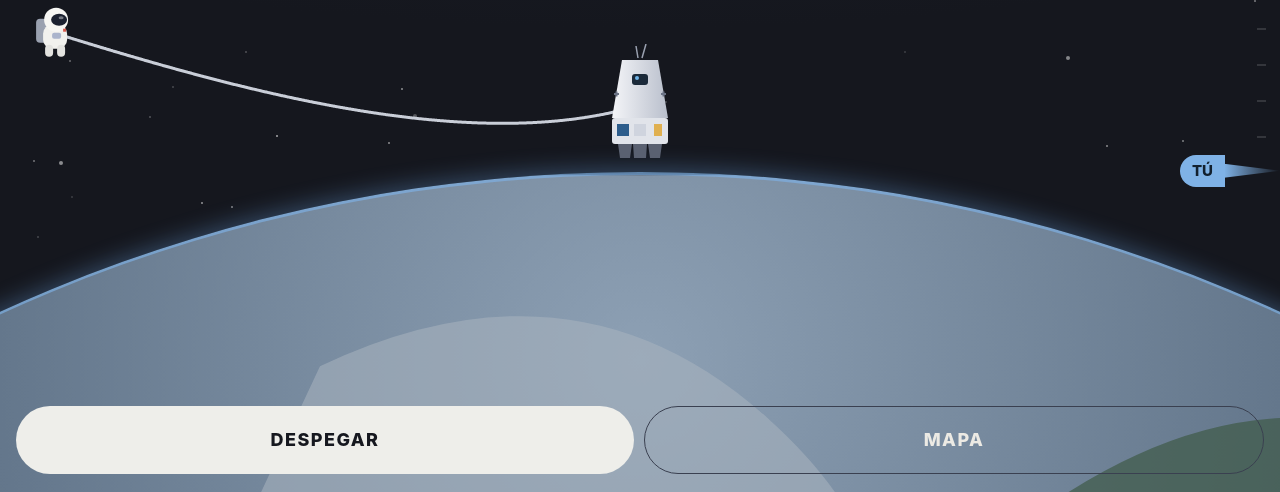
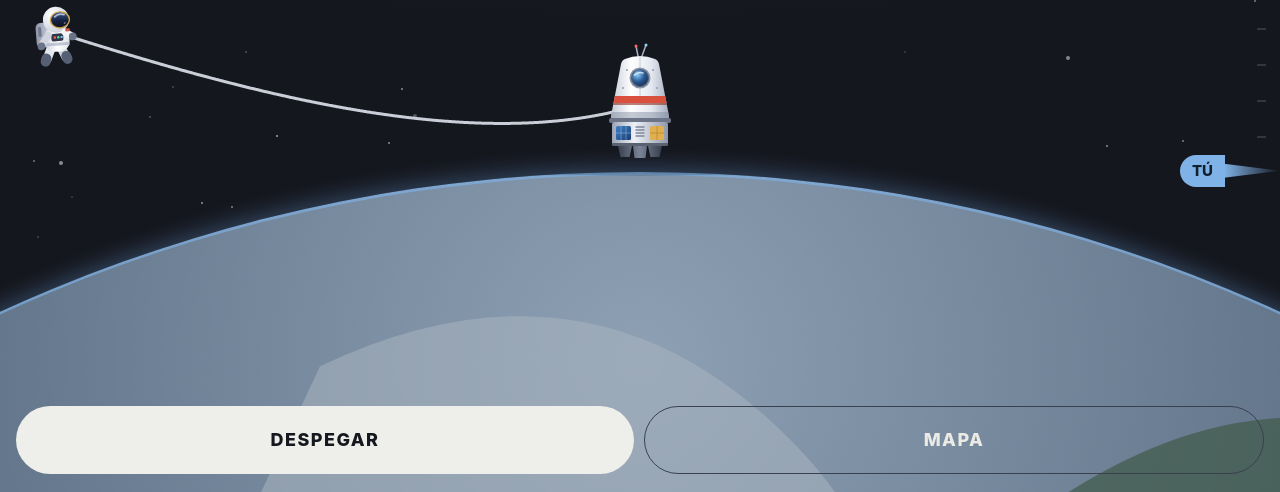
Before and after one commit to originfinanzas2-star/Juegos, a plain HTML site: page servidor/public/juegos/orbita/index.html in a window 1280 px wide. Shown: the part 308-800 px from the top of the page. Drawn offline with Linux system fonts and the light colour scheme.

Commit message:
Add files via upload

```diff
--- a/servidor/public/juegos/orbita/index.html
+++ b/servidor/public/juegos/orbita/index.html
@@ -35,9 +35,14 @@ button{font:inherit;cursor:pointer;color:inherit;border:0;background:none}
 #tether{position:absolute;inset:0;width:100%;height:100%;pointer-events:none;z-index:2}
 #cap{position:absolute;left:50%;margin-left:-48px;top:calc(var(--y0) - 128px);width:96px;z-index:3}
 #cap svg{display:block}
-.flame{opacity:0}#cap.fire .flame{opacity:1;animation:fl .12s infinite alternate}
-@keyframes fl{to{transform:scaleY(1.25)}}
-.smoke{position:absolute;left:0;right:0;top:122px;height:0;opacity:0}#cap.fire .smoke{opacity:1}
+#cap svg{overflow:visible}
+.flame{opacity:0;transition:opacity .3s}#cap.fire .flame{opacity:1}
+.flame path{transform-box:fill-box;transform-origin:50% 0}
+#cap.fire .flame path{animation:fl .09s infinite alternate}
+#cap.fire .flame path:nth-child(2n){animation-duration:.12s;animation-delay:-.05s}
+@keyframes fl{from{transform:scale(.9,.85)}to{transform:scale(1.08,1.2)}}
+.glow{opacity:0;transition:opacity .3s}#cap.fire .glow{opacity:1}
+.smoke{position:absolute;left:0;right:0;top:128px;height:0;opacity:0;transition:opacity .4s}#cap.fire .smoke{opacity:1}
 .smoke i{position:absolute;left:50%;top:0;width:30px;height:30px;margin-left:-15px;border-radius:50%;background:var(--tc);opacity:0}
 #cap.fire .smoke i{animation:pf 1.3s ease-out infinite;animation-delay:var(--w)}
 @keyframes pf{0%{transform:translate(0,0) scale(.5);opacity:.6}100%{transform:translate(var(--x),220px) scale(1.8);opacity:0}}
@@ -88,14 +93,53 @@ button{font:inherit;cursor:pointer;color:inherit;border:0;background:none}
  <div id="dash"><span id="dl"></span></div>
  <div id="tu"><span>TÚ</span><i></i></div>
  <svg id="tether"><path id="cord" fill="none" stroke="#c9ced8" stroke-width="3" stroke-linecap="round" stroke-dasharray="1 0"/>
-  <g id="ast"><rect x="0" y="12" width="11" height="24" rx="4" fill="#9aa1b0"/><rect x="7" y="18" width="24" height="24" rx="9" fill="#f1f1ee"/><rect x="9" y="38" width="8" height="12" rx="4" fill="#e3e3e0"/><rect x="21" y="38" width="8" height="12" rx="4" fill="#e3e3e0"/><circle cx="20" cy="13" r="12" fill="#f6f6f3"/><ellipse cx="23" cy="13" rx="8" ry="6" fill="#1b2130"/><ellipse cx="25" cy="11" rx="2.5" ry="1.5" fill="#ffffff66"/><rect x="16" y="26" width="9" height="6" rx="2" fill="#aab4cc"/><rect x="27" y="22" width="3" height="3" fill="#d4584c"/></g></svg>
- <div id="cap"><svg viewBox="0 0 96 124" width="96" height="124"><defs><linearGradient id="cg" x1="0" x2="1"><stop offset="0" stop-color="#f4f5f8"/><stop offset="1" stop-color="#b9bfcc"/></linearGradient></defs>
-  <path d="M46 14L44 2M50 14L54 0" stroke="#9aa1b0" stroke-width="1.5"/>
-  <path d="M30 16h36l10 58H20z" fill="url(#cg)"/><rect x="40" y="30" width="16" height="11" rx="3" fill="#1b2a3a"/><circle cx="45" cy="34" r="2" fill="#6fb4e8"/>
-  <path d="M22 50h5M24.5 47.5v5M69 50h5M71.5 47.5v5" stroke="#6b7385" stroke-width="2"/>
-  <rect x="20" y="74" width="56" height="26" rx="3" fill="#e1e4ea"/><rect x="25" y="80" width="12" height="12" fill="#2d5d8c"/><rect x="42" y="80" width="12" height="12" fill="#cfd4de"/><rect x="62" y="80" width="8" height="12" fill="#e0b050"/>
-  <path d="M26 100h14l-2 14H28zM41 100h14l-1 14H42zM56 100h14l-2 14H58z" fill="#5a6171"/>
-  <g class="flame" style="transform-origin:48px 114px"><ellipse cx="33" cy="118" rx="5" ry="9" fill="#ffb84d"/><ellipse cx="48" cy="118" rx="5" ry="10" fill="#ffd36e"/><ellipse cx="63" cy="118" rx="5" ry="9" fill="#ffb84d"/></g></svg>
+  <defs>
+   <linearGradient id="abp" x1="0" x2="1"><stop offset="0" stop-color="#8d95a8"/><stop offset="1" stop-color="#c3c9d6"/></linearGradient>
+   <linearGradient id="asu" x1="0" x2="1"><stop offset="0" stop-color="#cdd2dd"/><stop offset=".5" stop-color="#ffffff"/><stop offset="1" stop-color="#dfe3ea"/></linearGradient>
+   <radialGradient id="ahl" cx=".35" cy=".3" r=".85"><stop offset="0" stop-color="#ffffff"/><stop offset="1" stop-color="#c5cbd8"/></radialGradient>
+   <linearGradient id="avs" x1="0" y1="0" x2="0" y2="1"><stop offset="0" stop-color="#3b5a9a"/><stop offset=".55" stop-color="#16213f"/><stop offset="1" stop-color="#0b101f"/></linearGradient>
+  </defs>
+  <g id="ast"><g id="astb">
+   <rect x="0" y="15" width="13" height="25" rx="5" fill="url(#abp)"/><rect x="2.5" y="19" width="3" height="10" rx="1.5" fill="#6d7587"/><circle cx="4" cy="34" r="1.6" fill="#ff8a4c"/>
+   <path d="M14 41L9 52" stroke="#e4e7ee" stroke-width="9" stroke-linecap="round"/><path d="M24 41L28 51" stroke="#d0d5e0" stroke-width="9" stroke-linecap="round"/>
+   <path d="M8.5 51L7.5 54" stroke="#566075" stroke-width="10" stroke-linecap="round"/><path d="M28.5 50L29.5 53" stroke="#566075" stroke-width="10" stroke-linecap="round"/>
+   <rect x="8" y="20" width="25" height="25" rx="10" fill="url(#asu)"/><rect x="8" y="36" width="25" height="3" fill="#aab2c4" opacity=".7"/>
+   <rect x="15" y="27" width="12" height="7.5" rx="2" fill="#2f3748"/><circle cx="18.5" cy="30.7" r="1.3" fill="#ff5a4a"/><circle cx="22" cy="30.7" r="1.3" fill="#5ee0a0"/><circle cx="25.3" cy="30.7" r="1.3" fill="#6fb4e8"/>
+   <path d="M12 28L5 37" stroke="#cfd4de" stroke-width="7" stroke-linecap="round"/><circle cx="4.5" cy="38.5" r="3.8" fill="#6a7388"/>
+   <circle cx="21" cy="13" r="13" fill="url(#ahl)"/>
+   <ellipse cx="25" cy="13.5" rx="9.5" ry="8" fill="url(#avs)" stroke="#c9a24a" stroke-width="1.4"/>
+   <path d="M20 10Q24 6.5 29.5 8.5" stroke="#fff" stroke-opacity=".65" stroke-width="1.8" fill="none" stroke-linecap="round"/><circle cx="29.5" cy="17" r="1" fill="#fff" opacity=".35"/>
+   <path d="M29 26L35 30" stroke="#f4f5f8" stroke-width="7" stroke-linecap="round"/><rect x="29.5" y="22.5" width="4.5" height="3" rx=".8" fill="#d4584c"/><circle cx="36.5" cy="31" r="3.9" fill="#6a7388"/>
+  </g></g></svg>
+ <div id="cap"><svg viewBox="0 0 96 124" width="96" height="124"><defs>
+   <linearGradient id="cg" x1="0" x2="1"><stop offset="0" stop-color="#c4cad8"/><stop offset=".35" stop-color="#ffffff"/><stop offset=".7" stop-color="#e3e7ef"/><stop offset="1" stop-color="#a3abbd"/></linearGradient>
+   <linearGradient id="sm" x1="0" x2="1"><stop offset="0" stop-color="#9aa3b5"/><stop offset=".4" stop-color="#eef0f5"/><stop offset="1" stop-color="#8f98ab"/></linearGradient>
+   <radialGradient id="gl" cx=".35" cy=".3" r=".9"><stop offset="0" stop-color="#8fd0ff"/><stop offset=".45" stop-color="#2a5d96"/><stop offset="1" stop-color="#0c1830"/></radialGradient>
+   <linearGradient id="nz" x1="0" x2="1"><stop offset="0" stop-color="#3a4150"/><stop offset=".5" stop-color="#7a8497"/><stop offset="1" stop-color="#363d4b"/></linearGradient>
+   <linearGradient id="solar" x1="0" y1="0" x2="1" y2="1"><stop offset="0" stop-color="#3f7fc4"/><stop offset="1" stop-color="#1b3f72"/></linearGradient>
+   <linearGradient id="fo" x1="0" y1="0" x2="0" y2="1"><stop offset="0" stop-color="#fff4b8"/><stop offset=".3" stop-color="#ffb43d"/><stop offset=".7" stop-color="#ff5a14"/><stop offset="1" stop-color="#ff3c0a" stop-opacity="0"/></linearGradient>
+   <linearGradient id="fi" x1="0" y1="0" x2="0" y2="1"><stop offset="0" stop-color="#ffffff"/><stop offset=".5" stop-color="#ffe57a"/><stop offset="1" stop-color="#ffb347" stop-opacity="0"/></linearGradient>
+   <clipPath id="hull"><path d="M33 15Q48 9 63 15Q66 16 67 20L77 72Q77.5 75 75 75H21Q18.5 75 19 72L29 20Q30 16 33 15Z"/></clipPath>
+  </defs>
+  <path d="M46 12L44 2M50 12L54 1" stroke="#aab1c1" stroke-width="1.5" stroke-linecap="round"/><circle cx="44" cy="2" r="1.5" fill="#ff6a5a"/><circle cx="54" cy="1" r="1.5" fill="#8fd0f0"/>
+  <path d="M33 15Q48 9 63 15Q66 16 67 20L77 72Q77.5 75 75 75H21Q18.5 75 19 72L29 20Q30 16 33 15Z" fill="url(#cg)"/>
+  <g clip-path="url(#hull)"><path d="M10 52H86V59H10Z" fill="#d9503f"/><path d="M10 59H86V61H10Z" fill="#8c2f24" opacity=".6"/><path d="M10 68H86V75H10Z" fill="#7d879b" opacity=".45"/><path d="M48 9V52" stroke="#9aa3b5" stroke-width=".8" opacity=".6"/></g>
+  <circle cx="48" cy="34" r="10.5" fill="#8d96a8"/><circle cx="48" cy="34" r="8.5" fill="url(#gl)" stroke="#52607a" stroke-width="1.2"/><path d="M42.5 31Q46 27.5 51 29" stroke="#fff" stroke-opacity=".7" stroke-width="1.6" fill="none" stroke-linecap="round"/>
+  <circle cx="35" cy="26" r="1.1" fill="#9aa3b5"/><circle cx="61" cy="26" r="1.1" fill="#9aa3b5"/><circle cx="31" cy="44" r="1.1" fill="#9aa3b5"/><circle cx="65" cy="44" r="1.1" fill="#9aa3b5"/>
+  <path d="M22 50h5M24.5 47.5v5M69 50h5M71.5 47.5v5" stroke="#6b7385" stroke-width="0" />
+  <rect x="17" y="74" width="62" height="5" rx="2" fill="#6c7487"/>
+  <rect x="20" y="78" width="56" height="23" rx="3" fill="url(#sm)"/>
+  <rect x="24" y="82" width="15" height="14" rx="1.5" fill="url(#solar)"/><path d="M29 82v14M34 82v14M24 89h15" stroke="#9fc4ee" stroke-width=".7" opacity=".7"/>
+  <path d="M44 83h8M44 86h8M44 89h8M44 92h8" stroke="#7d879b" stroke-width="1.4" stroke-linecap="round"/>
+  <rect x="58" y="82" width="14" height="14" rx="1.5" fill="#e0b050"/><path d="M58 89h14M65 82v14" stroke="#b98a2c" stroke-width=".8"/>
+  <rect x="20" y="99" width="56" height="3" rx="1.5" fill="#5a6171"/>
+  <path d="M26 102h14l-2.5 11H28.5zM41 102h14l-1.5 12H42.5zM56 102h14l-2.5 11H58.5z" fill="url(#nz)"/>
+  <ellipse class="glow" cx="33" cy="113.5" rx="5" ry="1.8" fill="#ffb84d"/><ellipse class="glow" cx="48" cy="114.5" rx="5.5" ry="1.8" fill="#ffd98a"/><ellipse class="glow" cx="63" cy="113.5" rx="5" ry="1.8" fill="#ffb84d"/>
+  <g class="flame">
+   <path d="M27.5 113Q26 128 33 142Q40 128 38.5 113Z" fill="url(#fo)"/><path d="M30 113Q30 124 33 133Q36 124 36 113Z" fill="url(#fi)"/>
+   <path d="M42 114Q40.5 133 48 152Q55.5 133 54 114Z" fill="url(#fo)"/><path d="M44.5 114Q44.5 127 48 140Q51.5 127 51.5 114Z" fill="url(#fi)"/>
+   <path d="M57.5 113Q56 128 63 142Q70 128 68.5 113Z" fill="url(#fo)"/><path d="M60 113Q60 124 63 133Q66 124 66 113Z" fill="url(#fi)"/>
+  </g></svg>
   <div class="smoke"><i style="--w:0s;--x:-6px"></i><i style="--w:.2s;--x:8px"></i><i style="--w:.4s;--x:-10px"></i><i style="--w:.6s;--x:4px"></i><i style="--w:.8s;--x:-4px"></i><i style="--w:1s;--x:10px"></i></div></div>
  <div class="bar"><a href="../../">‹ ÓRBITA</a><button class="rb" id="mute" aria-label="Sonido"></button><div class="dots" id="dots"></div><div class="alt"><b class="an" id="av">0</b><small>m</small></div></div>
  <div class="card off" id="card"><small id="qn"></small><h2 class="an" id="q"></h2></div>
@@ -347,8 +391,8 @@ function setAlt(a,sec){const w=$("world");w.style.transition=sec?`transform ${se
 function layout(){Y0=Math.round(innerHeight*.6);document.documentElement.style.setProperty("--y0",Y0+"px");buildWorld();
  let s="";for(let i=0;i<70;i++)s+=`${Math.random()*innerWidth|0}px ${Math.random()*innerHeight|0}px 0 ${Math.random()<.2?1:0}px rgba(255,255,255,${(.15+Math.random()*.5).toFixed(2)}),`;$("stars").style.boxShadow=s.slice(0,-1)}
 function tick(t){const cx=innerWidth/2,ay=Y0-165+Math.sin(t/800)*9,ax=42+Math.sin(t/1100)*6;
- $("ast").setAttribute("transform",`translate(${ax.toFixed(1)} ${ay.toFixed(1)})`);
- const x0=ax+30,y0=ay+30,x1=cx-26,y1=Y0-60;
+ $("ast").setAttribute("transform",`translate(${ax.toFixed(1)} ${ay.toFixed(1)})`);$("astb").setAttribute("transform",`rotate(${(Math.sin(t/1300)*7).toFixed(1)} 20 28)`);
+ const x0=ax+37,y0=ay+31,x1=cx-27,y1=Y0-60;
  $("cord").setAttribute("d",`M${x0} ${y0}C${x0+(x1-x0)*.3} ${y0+55+Math.sin(t/500)*8},${x0+(x1-x0)*.7} ${y1+45-Math.sin(t/650)*8},${x1} ${y1}`);requestAnimationFrame(tick)}
 
 // ── Interfaz ──
@@ -358,12 +402,12 @@ const card=on=>$("card").classList.toggle("off",!on),rs=h=>{$("res").classList.r
 const bot=h=>{$("bot").innerHTML=h};
 function home(){
  DC.length=0;dots(-1);card(false);$("dash").classList.remove("on");$("cap").classList.remove("fire");buildWorld();setAlt(0,0);
- if(S.d>=P.length){rs('<h3 class="an" style="color:#ffbf5a">Sistema completado</h3><p class="fl">Has descubierto todos los planetas.</p>');bot('<button class="big gh" id="mp">Ver mapa</button>');$("mp").onclick=openMap;return}
+ if(S.d>=P.length){rs('<h3 class="an" style="color:#ffbf5a">Todos los planetas</h3><p class="fl">Has descubierto todos los planetas.</p>');bot('<button class="big gh" id="mp">Ver mapa</button>');$("mp").onclick=openMap;return}
  const p=P[S.d],played=S.last===today()&&S.res;
  rs(`<div class="hp">${pl(S.d,112,true)}</div><small>PRÓXIMO DESTINO</small><h3 class="an" style="color:#eceae4">${p.t} m</h3><p class="fl">Suma ${p.t} de 700 puntos. Un intento al día.</p>`);$("res").classList.add("hm");
  bot(played?`<p class="mu">Ya has despegado hoy. Vuelve mañana.</p><div class="two"><button class="big" id="go">Resultado</button><button class="big gh" id="mp">Mapa</button></div>`:`<div class="two"><button class="big" id="go">Despegar</button><button class="big gh" id="mp">Mapa</button></div>`);
  $("go").onclick=start;$("mp").onclick=openMap}
-let qs,qi,pts,log,tmr;
+let qs,qi,pts,log,tmr,ft;
 function start(){if(S.last===today()&&S.res)return showEnd(S.res,false);beep(260,.2);qs=dailyQs();qi=0;pts=0;log=[];DC.length=0;rs("");next()}
 function next(){clearInterval(tmr);$("dash").classList.remove("on");$("cap").classList.remove("fire");rs("");
  const [t,tiers]=qs[qi];lookup={};tiers.forEach((x,i)=>x.split(",").forEach(a=>lookup[norm(a)]=i));
@@ -382,7 +426,7 @@ function submit(){const raw=$("inp").value.trim(),a0=norm(raw);if(!a0)return;con
 function result(ti,txt){clearInterval(tmr);document.activeElement&&document.activeElement.blur();
  const ok=ti>=0,T=ok?TIER[ti]:["Sin respuesta",0,"#6b7385","Se agotó el tiempo."];
  pts+=T[1];log.push(ok?ti+1:0);DC[qi]=T[2];dots(qi);card(false);
- $("stage").style.setProperty("--tc",T[2]);$("dl").textContent=T[0]+" · "+pts;$("dash").classList.add("on");$("cap").classList.add("fire");
+ $("stage").style.setProperty("--tc",T[2]);$("dl").textContent=T[0]+" · "+pts;$("dash").classList.add("on");clearTimeout(ft);if(T[1]>0){$("cap").classList.add("fire");ft=setTimeout(()=>$("cap").classList.remove("fire"),1800)}
  rs(`<h3 class="an">${T[0]}</h3><b class="ans" id="an"></b><p class="pt">+${T[1]} puntos<span> · ${T[1]} m más arriba</span></p><p class="fl">${T[3]}</p>`);$("an").textContent=ok?cap(txt):"—";
  setAlt(pts,1.8);beep(ok?220+ti*130:120,.35,"triangle",.09);
  bot(`<button class="big" id="nx">${qi>=6?"Ver resultado":"Seguir subiendo"}</button>`);$("nx").onclick=()=>{if(qi>=6)finish();else{qi++;next()}}}
@@ -396,7 +440,7 @@ function showEnd(r,anim){card(false);$("dash").classList.remove("on");$("cap").c
 function share(r){const t="ÓRBITA #"+r.day+"\n"+r.log.map(x=>x?EMO[x-1]:"⬛").join("")+"\n"+r.pts+" m · "+(r.ok?"¡"+r.target+" descubierto! 🚀":"Misión fracasada 💥");
  if(navigator.share)navigator.share({text:t}).catch(()=>{});else if(navigator.clipboard)navigator.clipboard.writeText(t).then(()=>{$("sh").textContent="¡Copiado!"})}
 function openMap(){const m=$("map");
- let h='<div class="mh"><b class="an" style="letter-spacing:.06em">MAPA DEL SISTEMA</b><button id="mx" aria-label="Cerrar">✕</button></div><div class="ml2">';
+ let h='<div class="mh"><b class="an" style="letter-spacing:.06em">PLANETAS</b><button id="mx" aria-label="Cerrar">✕</button></div><div class="ml2">';
  for(let i=P.length-1;i>=0;i--){const got=i<S.d;h+=`<div class="row ${i%2?"r":"l"}"><div class="pp">${pl(i,100,!got)}</div><div><b style="color:${got?P[i].c1:"#6b7385"}">${got?P[i].n:"???"}</b><span>${P[i].t} m</span><em>${got?P[i].d:i===S.d?"Tu próximo destino":"Sin descubrir"}</em></div></div>`}
  h+='<div class="row l"><div class="pp"><svg viewBox="0 0 100 100" width="100" height="100"><circle cx="50" cy="50" r="30" fill="#3f7fd6"/><path d="M36 40q8-8 16 0t-6 10-10-10zM56 56q10-3 10 6t-10 3z" fill="#4f9a6a"/></svg></div><div><b>Tierra</b><span>0 m</span><em>Punto de partida</em></div></div></div><button id="rs">Reiniciar progreso</button>';
  m.innerHTML=h;m.style.display="block";m.scrollTop=m.scrollHeight;
```
